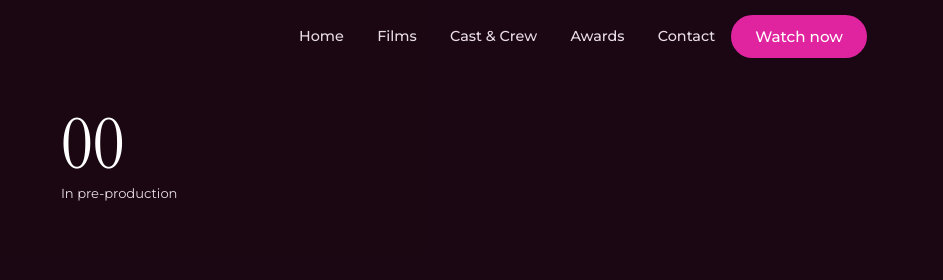
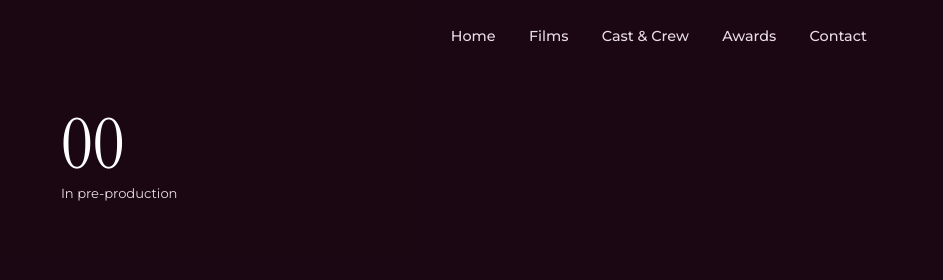
Before and after one commit to rahulsmritijeet/linvasor, a plain HTML site: page index.html in a window 1280 px wide. Shown: the top 280 px of the page, 337-1280 px from the left. Drawn offline with Linux system fonts and the light colour scheme.

Commit message:
Remove 'Watch now' button from index.html
Removed the 'Watch now' button from the HTML.

```diff
--- a/index.html
+++ b/index.html
@@ -1328,9 +1328,7 @@ body {
             <li><a href="#awards">Awards</a></li>
             <li><a href="#contact">Contact</a></li>
           </ul>
-          <button class="btn" data-play="h2pAwvT-rHM" data-start="420">
-            Watch now
-          </button>
+
           <button
             class="burger"
             id="burger"
```
